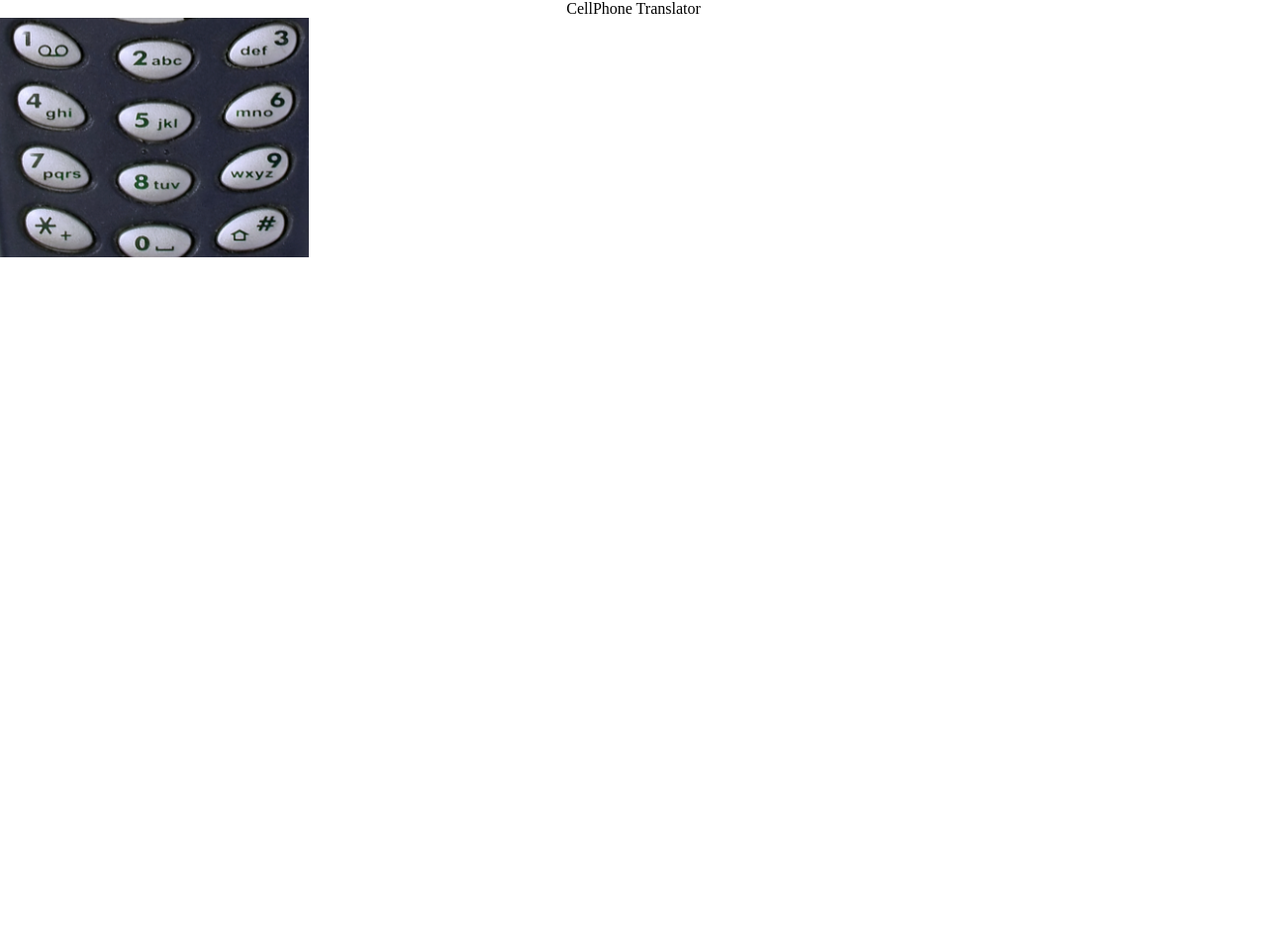
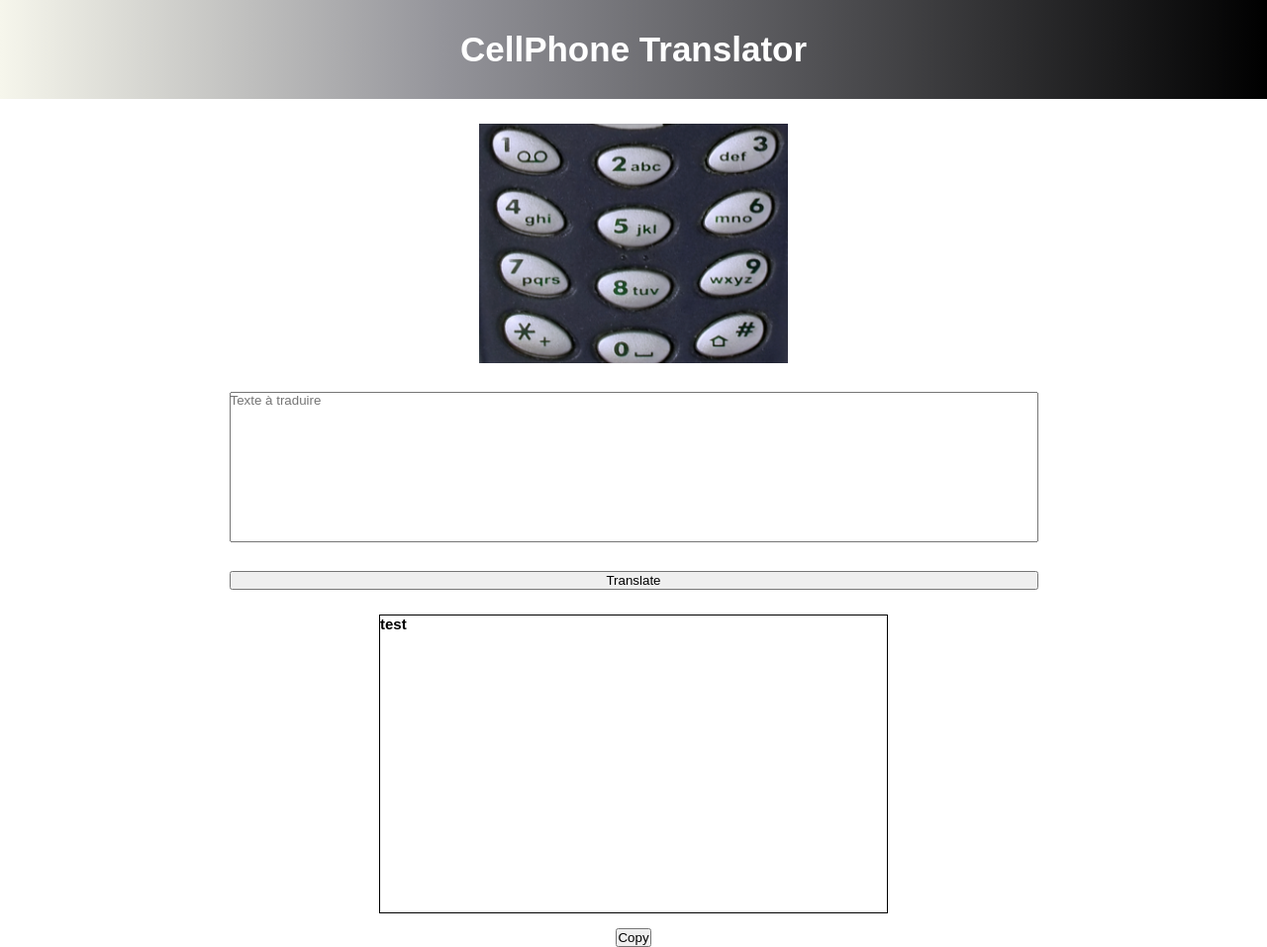
Before and after one commit to maximepqt/Translator, a plain HTML site: page CellPhone.html in a window 1280 px wide. Shown: the whole page at 99% size. Before the commit the page ends 800 px from the top, so only its background shows below. Drawn offline with Linux system fonts and the light colour scheme.

Commit message:
CellHponePage DOne

```diff
--- a/CellPhone.html
+++ b/CellPhone.html
@@ -5,6 +5,7 @@
     <meta http-equiv="X-UA-Compatible" content="IE=edge">
     <meta name="viewport" content="width=device-width, initial-scale=1.0">
     <link rel="stylesheet" href="styleCellPhone.css">
+    <script src="scriptCellPhone.js" defer></script>
     <title>CellPhone Translator</title>
 </head>
 <body>
@@ -14,8 +15,22 @@
             <p>CellPhone Translator</p>
         </div>
     </header>
+    <div class="main">
+        <div class="image">
+            <img src="images/CellphoneImage.PNG" alt="">
+        </div>
+        <div class="gestionUtilisateur">
+            <textarea name="userInput" id="userInput" cols="100" rows="10" placeholder="Texte à traduire" wrap="hard"></textarea>
+            <input type="submit" value="Translate">
+        </div>
+        <div class="resulTtranslate">
+            <p id="translation"> test</p>
 
-    <img src="images/CellphoneImage.PNG" alt="">
+        </div>
+        <div id="copyButton">
+            <input type="button" value="Copy">
+        </div>
+    </div>
 
 </body>
 </html>
--- a/styleCellPhone.css
+++ b/styleCellPhone.css
@@ -1,13 +1,67 @@
 * {
   margin: 0;
   padding: 0;
+  font-family: Arial, Helvetica, sans-serif;
 }
 
 /* HEADER */
 .presentation {
   display: flex;
   width: 100%;
-  height: auto;
+  height: 100px;
+  align-items: center;
+  justify-content: center;
+  background: rgb(246, 246, 236);
+  background: linear-gradient(
+    90deg,
+    rgba(246, 246, 236, 1) 0%,
+    rgba(148, 148, 154, 1) 35%,
+    rgba(0, 0, 0, 1) 100%
+  );
+}
+
+.presentation p {
+  font-size: 35px;
+  font-weight: bold;
+  color: white;
+}
+
+#userInput {
+  resize: none;
+}
+
+.main {
+  display: flex;
+  width: 100%;
+  flex-direction: column;
   align-items: center;
   justify-content: center;
 }
+
+.image {
+  margin-top: 25px;
+}
+
+.gestionUtilisateur {
+  display: flex;
+  height: 200px;
+  flex-direction: column;
+  justify-content: space-between;
+  margin-top: 25px;
+}
+
+.resulTtranslate {
+  width: 40%;
+  margin-top: 25px;
+  height: 300px;
+  border: 1px solid black;
+}
+
+#translation {
+  font-size: 15px;
+  font-weight: bold;
+}
+
+#copyButton {
+  margin-top: 15px;
+}
```
Also changed, not shown: script.js (deleted), scriptCellPhone.js (added).
